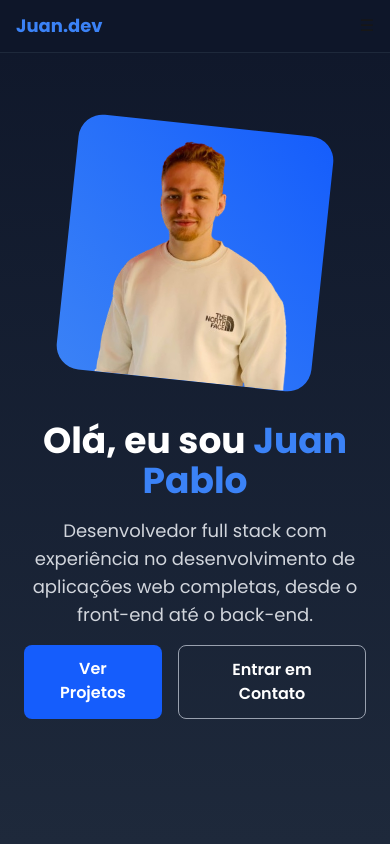
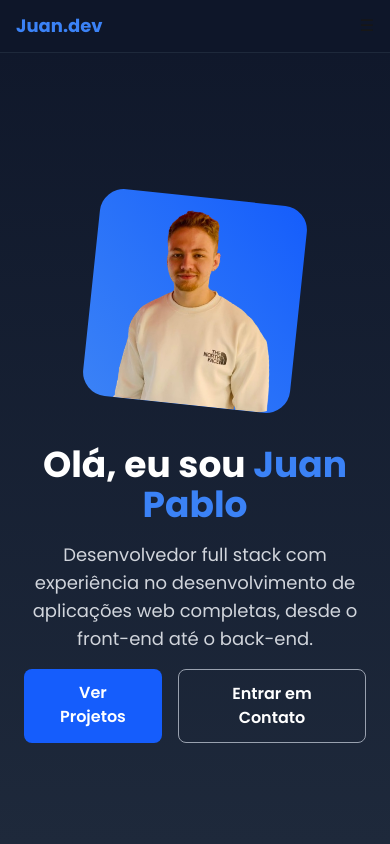
Before and after one commit to juanxto/portfolio, a Next.js app: page / in a window 390 px wide. Shown: the top 844 px of the page. Built offline with nearby package versions, Linux system fonts and the light colour scheme.

Commit message:
Ajuste na responsividade.

```diff
--- a/src/components/sections/Hero.tsx
+++ b/src/components/sections/Hero.tsx
@@ -5,7 +5,10 @@ import { motion } from "framer-motion";
 
 export default function Hero() {
   return (
-    <section id="home" className="relative min-h-screen flex items-center justify-center h-screen flex flex-col justify-center items-center bg-gradient-to-b from-[#0F172A] to-[#1E293B] text-white px-6">
+    <section
+      id="home"
+      className="relative flex items-center justify-center min-h-screen bg-gradient-to-b from-[#0F172A] to-[#1E293B] text-white px-6 pt-24 md:pt-0"
+    >
       <div className="max-w-5xl w-full flex flex-col md:flex-row items-center gap-10">
 
         {/* Foto com forma geométrica */}
@@ -13,18 +16,17 @@ export default function Hero() {
           initial={{ opacity: 0, scale: 0.8 }}
           animate={{ opacity: 1, scale: 1 }}
           transition={{ duration: 0.8 }}
-          className="relative w-64 h-64 md:w-80 md:h-80"
+          className="relative w-52 h-52 sm:w-64 sm:h-64 md:w-80 md:h-80 flex-shrink-0"
         >
           <div className="absolute inset-0 bg-gradient-to-tr from-[#3B82F6] to-blue-600 rounded-3xl rotate-6">
             <Image
-            src="/foto-perfil.png" // foto sem fundo
-            alt="Foto de perfil"
-            fill
-            className="object-cover rounded-4xl"
-            priority
-          />
+              src="/foto-perfil.png"
+              alt="Foto de perfil"
+              fill
+              className="object-cover rounded-4xl"
+              priority
+            />
           </div>
-
         </motion.div>
 
         {/* Texto de apresentação */}
```
